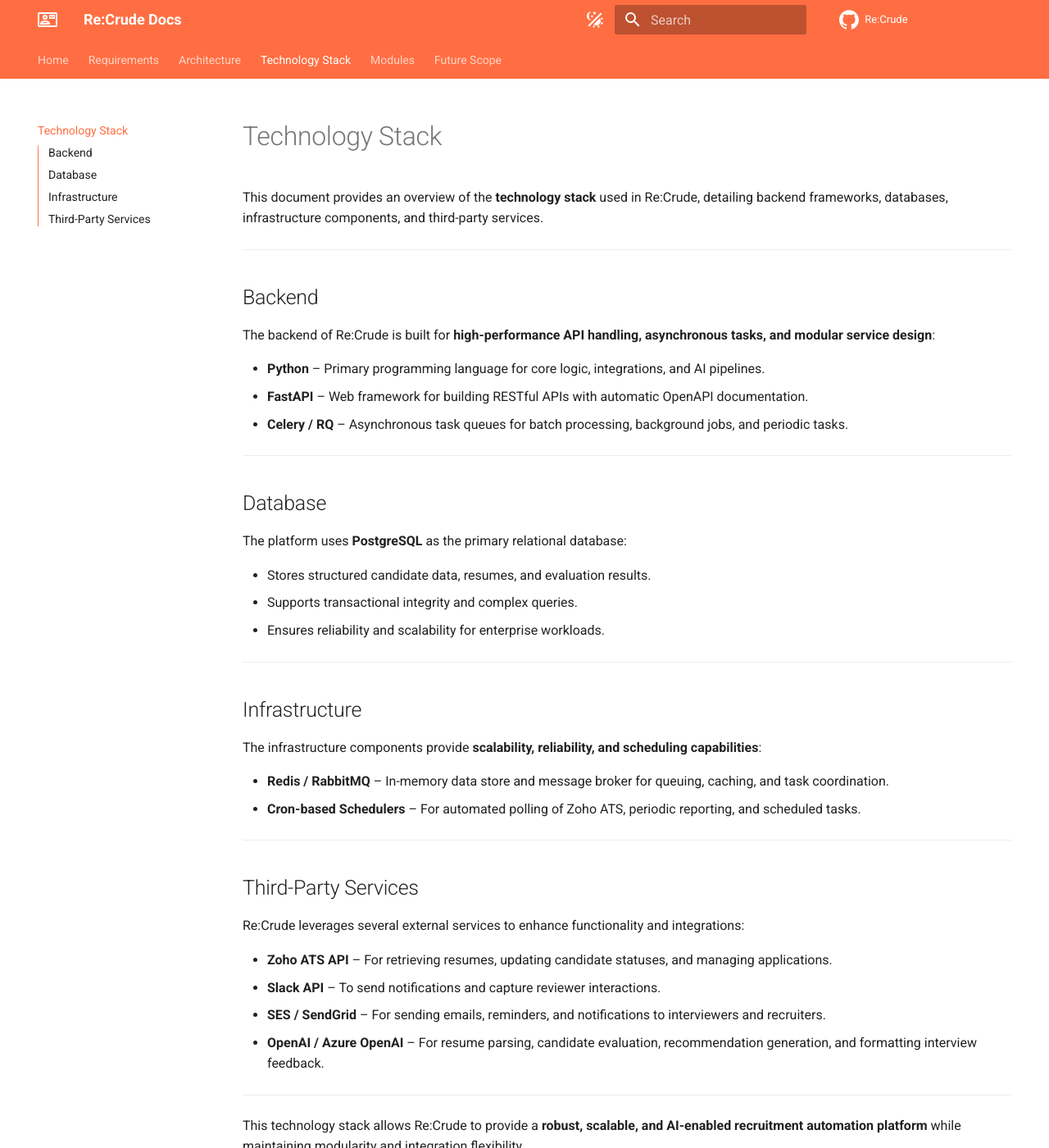
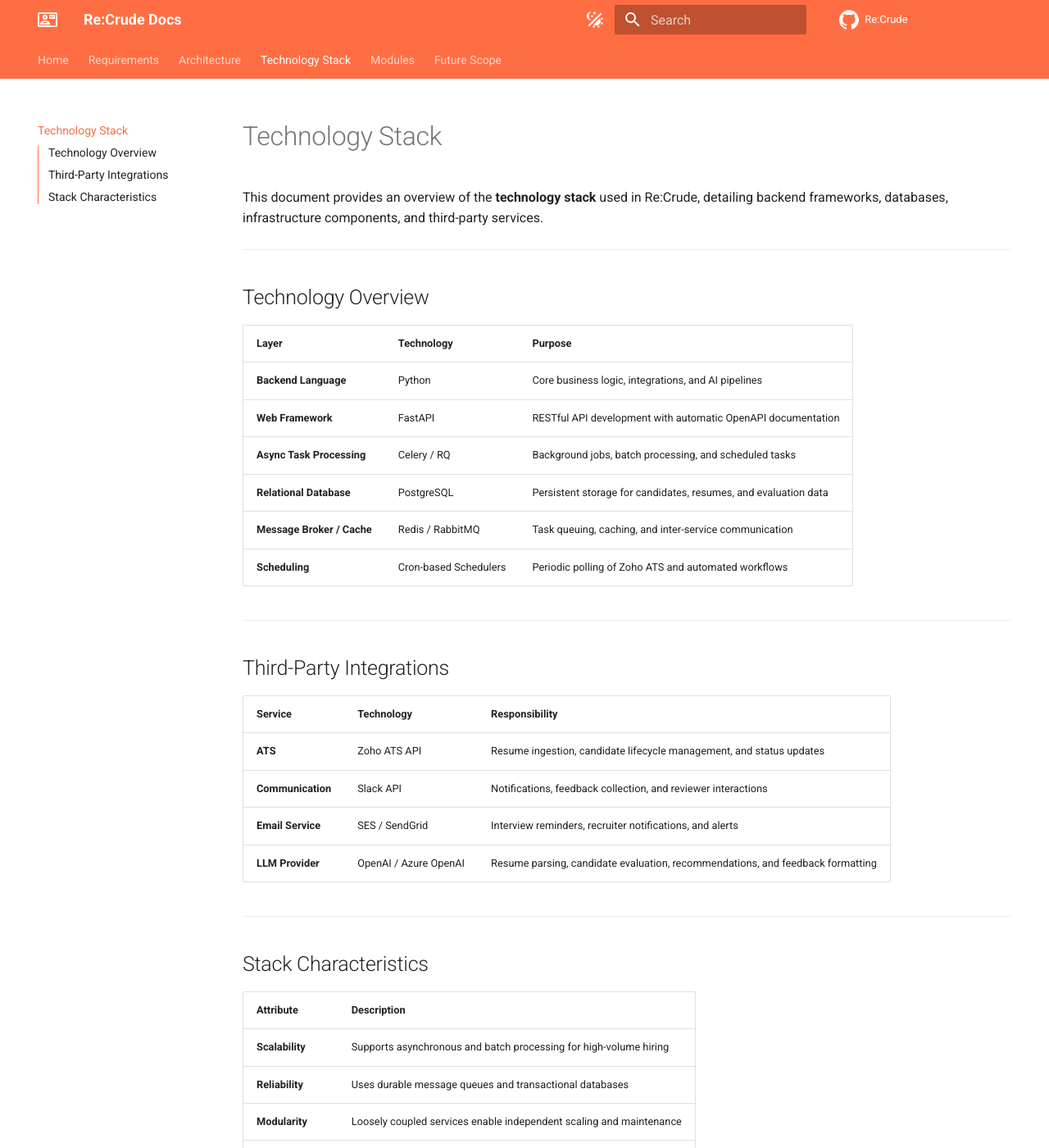
Before and after one commit to manav-gkmit/re-crude-docs, an MkDocs documentation site: the page built from docs/tech-stack.md, in a window 1280 px wide and 1400 px high. Shown: the whole window at 82% size. Built offline with MkDocs 1.6.1 and Material for MkDocs 9.7.7, drawn with Linux system fonts in a browser that asks for light colours; comment, search, counter and statistics services are not loaded; some of the changed text lies outside the part shown.

Commit message:
Add tables in tech-stack.md file

```diff
--- a/docs/tech-stack.md
+++ b/docs/tech-stack.md
@@ -4,40 +4,39 @@ This document provides an overview of the **technology stack** used in Re:Crude,
 
 ---
 
-## Backend
-The backend of Re:Crude is built for **high-performance API handling, asynchronous tasks, and modular service design**:
+## Technology Overview
 
-- **Python** – Primary programming language for core logic, integrations, and AI pipelines.
-- **FastAPI** – Web framework for building RESTful APIs with automatic OpenAPI documentation.
-- **Celery / RQ** – Asynchronous task queues for batch processing, background jobs, and periodic tasks.
+| Layer | Technology | Purpose |
+|------|-----------|---------|
+| **Backend Language** | Python | Core business logic, integrations, and AI pipelines |
+| **Web Framework** | FastAPI | RESTful API development with automatic OpenAPI documentation |
+| **Async Task Processing** | Celery / RQ | Background jobs, batch processing, and scheduled tasks |
+| **Relational Database** | PostgreSQL | Persistent storage for candidates, resumes, and evaluation data |
+| **Message Broker / Cache** | Redis / RabbitMQ | Task queuing, caching, and inter-service communication |
+| **Scheduling** | Cron-based Schedulers | Periodic polling of Zoho ATS and automated workflows |
 
 ---
 
-## Database
-The platform uses **PostgreSQL** as the primary relational database:
+## Third-Party Integrations
 
-- Stores structured candidate data, resumes, and evaluation results.
-- Supports transactional integrity and complex queries.
-- Ensures reliability and scalability for enterprise workloads.
+| Service | Technology | Responsibility |
+|-------|-----------|----------------|
+| **ATS** | Zoho ATS API | Resume ingestion, candidate lifecycle management, and status updates |
+| **Communication** | Slack API | Notifications, feedback collection, and reviewer interactions |
+| **Email Service** | SES / SendGrid | Interview reminders, recruiter notifications, and alerts |
+| **LLM Provider** | OpenAI / Azure OpenAI | Resume parsing, candidate evaluation, recommendations, and feedback formatting |
 
 ---
 
-## Infrastructure
-The infrastructure components provide **scalability, reliability, and scheduling capabilities**:
+## Stack Characteristics
 
-- **Redis / RabbitMQ** – In-memory data store and message broker for queuing, caching, and task coordination.
-- **Cron-based Schedulers** – For automated polling of Zoho ATS, periodic reporting, and scheduled tasks.
+| Attribute | Description |
+|---------|-------------|
+| **Scalability** | Supports asynchronous and batch processing for high-volume hiring |
+| **Reliability** | Uses durable message queues and transactional databases |
+| **Modularity** | Loosely coupled services enable independent scaling and maintenance |
+| **AI Enablement** | Integrated LLM pipelines for evaluation and decision support |
 
 ---
 
-## Third-Party Services
-Re:Crude leverages several external services to enhance functionality and integrations:
-
-- **Zoho ATS API** – For retrieving resumes, updating candidate statuses, and managing applications.
-- **Slack API** – To send notifications and capture reviewer interactions.
-- **SES / SendGrid** – For sending emails, reminders, and notifications to interviewers and recruiters.
-- **OpenAI / Azure OpenAI** – For resume parsing, candidate evaluation, recommendation generation, and formatting interview feedback.
-
----
-
-This technology stack allows Re:Crude to provide a **robust, scalable, and AI-enabled recruitment automation platform** while maintaining modularity and integration flexibility.
+This technology stack enables Re:Crude to operate as a **robust, scalable, and AI-driven recruitment automation platform** while maintaining flexibility for future enhancements.
```
